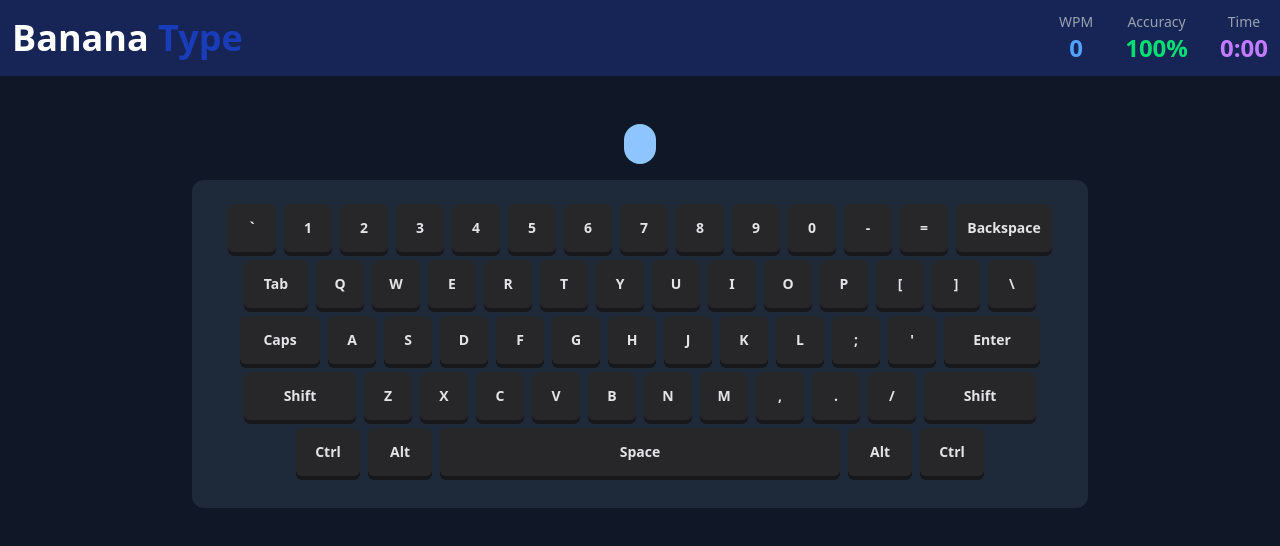
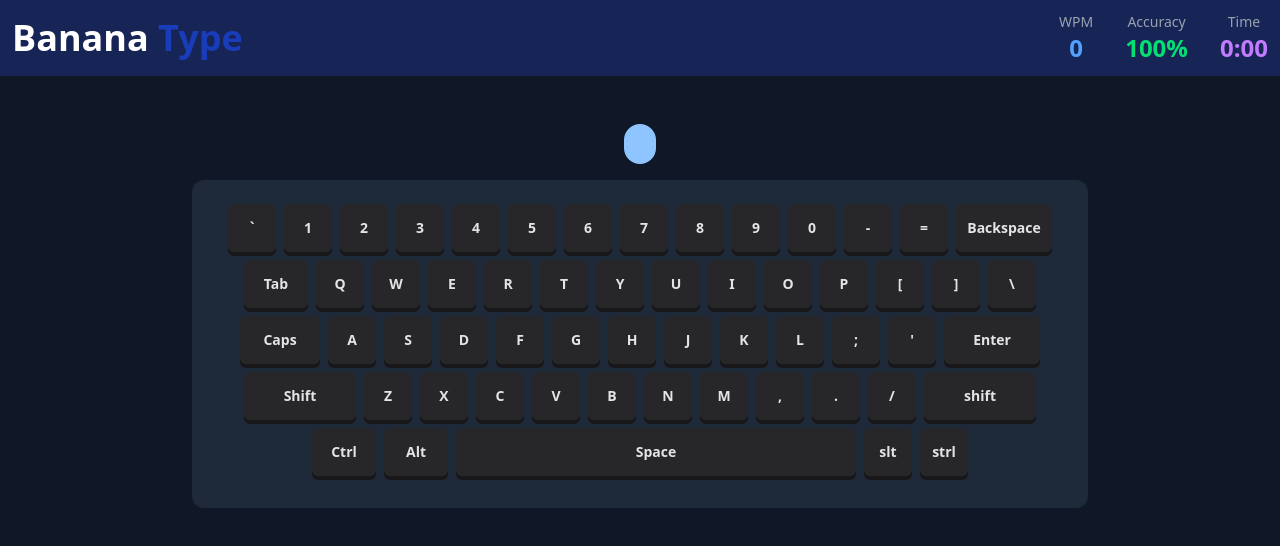
Before and after one commit to CodeByAashik/Typing-Test-React-Project, a React (Vite) app: page / in a window 1280 px wide. Shown: the top 546 px of the page. Built offline with nearby package versions, Linux system fonts and the light colour scheme; no server answers.

Commit message:
fix: fix the unique key error for the keyboard keys

```diff
--- a/src/components/Keyboard.jsx
+++ b/src/components/Keyboard.jsx
@@ -4,8 +4,8 @@
   ["`", "1", "2", "3", "4", "5", "6", "7", "8", "9", "0", "-", "=", "Backspace"],
   ["Tab", "Q", "W", "E", "R", "T", "Y", "U", "I", "O", "P", "[", "]", "\\"],
   ["Caps", "A", "S", "D", "F", "G", "H", "J", "K", "L", ";", "'", "Enter"],
-  ["Shift", "Z", "X", "C", "V", "B", "N", "M", ",", ".", "/", "Shift"],
-  ["Ctrl", "Alt", "Space", "Alt", "Ctrl"]
+  ["Shift", "Z", "X", "C", "V", "B", "N", "M", ",", ".", "/", "shift"],
+  ["Ctrl", "Alt", "Space", "slt", "strl"]
 ];
 
 const keyWidthMap = {
@@ -14,9 +14,12 @@
   Caps: "w-14 sm:w-16 md:w-20",
   Enter: "w-16 sm:w-20 md:w-24",
   Shift: "w-20 sm:w-24 md:w-28",
+  shift: "w-20 sm:w-24 md:w-28",
   Space: "w-32 sm:w-48 md:w-64 lg:w-[400px]",
   Ctrl: "w-12 sm:w-14 md:w-16",
+  ctrl: "w-12 sm:w-14 md:w-16",
   Alt: "w-12 sm:w-14 md:w-16",
+  alt: "w-12 sm:w-14 md:w-16",
 };
 
 export default function Keyboard() {
```
